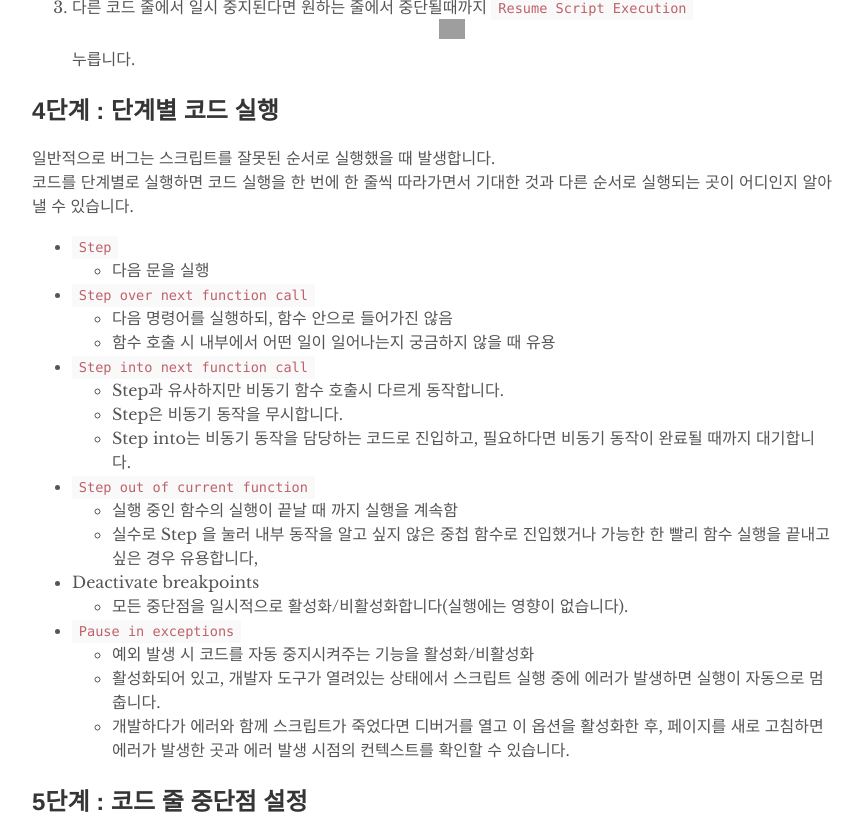
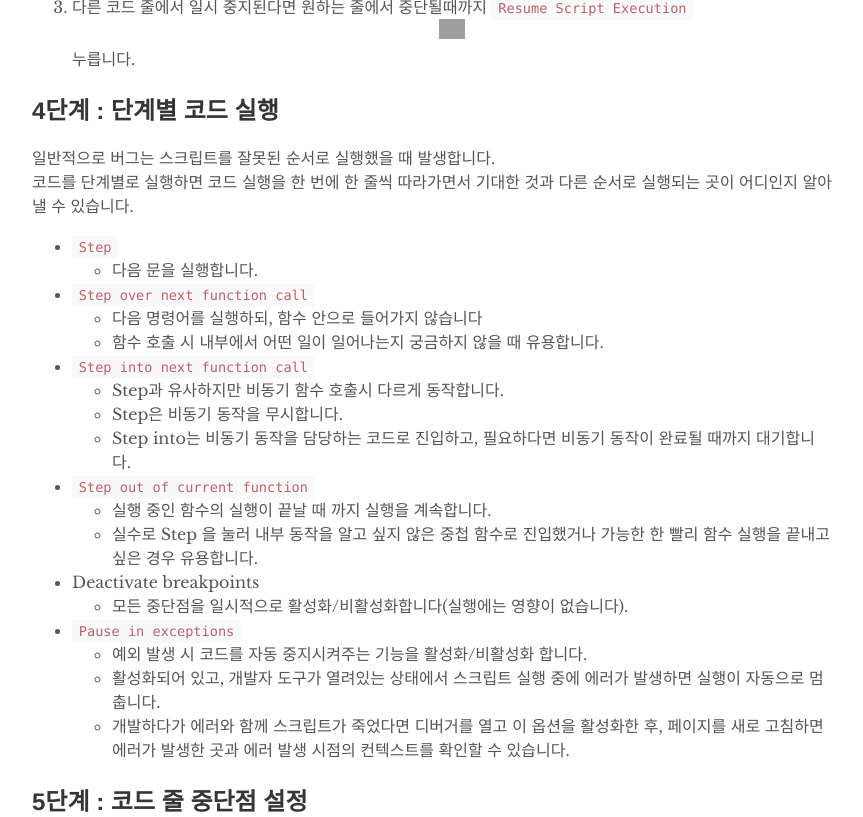
Before and after one commit to odini85/odini85.github.io, a Jekyll site: the page built from _posts/2020-05-06-Chrome-DevTools에서-자바스크립트-디버깅-시작하기.md, in a window 1280 px wide and 1400 px high, scrolled down 2096 px, cut to the strip 0-817 px from the top of the window. Shown: the whole strip, without its empty margins (208-1071 px from the left). Built offline with Jekyll 4.4.1, drawn with Linux system fonts in a browser that asks for light colours; our own code applies the rules of GitHub Pages for plain Markdown files; some of the changed text lies outside the part shown; grey boxes are pictures that could not be loaded.

Commit message:
크롬 자바스크립트 디버깅 게시글 수정

```diff
--- a/_posts/2020-05-06-Chrome-DevTools에서-자바스크립트-디버깅-시작하기.md
+++ b/_posts/2020-05-06-Chrome-DevTools에서-자바스크립트-디버깅-시작하기.md
@@ -50,21 +50,21 @@ console.log보다 나은 점
 코드를 단계별로 실행하면 코드 실행을 한 번에 한 줄씩 따라가면서 기대한 것과 다른 순서로 실행되는 곳이 어디인지 알아낼 수 있습니다.
 
 - `Step`
-  - 다음 문을 실행
+  - 다음 문을 실행합니다.
 - `Step over next function call`
-  - 다음 명령어를 실행하되, 함수 안으로 들어가진 않음
-  - 함수 호출 시 내부에서 어떤 일이 일어나는지 궁금하지 않을 때 유용
+  - 다음 명령어를 실행하되, 함수 안으로 들어가지 않습니다
+  - 함수 호출 시 내부에서 어떤 일이 일어나는지 궁금하지 않을 때 유용합니다.
 - `Step into next function call`
   - Step과 유사하지만 비동기 함수 호출시 다르게 동작합니다.
   - Step은 비동기 동작을 무시합니다.
   - Step into는 비동기 동작을 담당하는 코드로 진입하고, 필요하다면 비동기 동작이 완료될 때까지 대기합니다.
 - `Step out of current function`
-  - 실행 중인 함수의 실행이 끝날 때 까지 실행을 계속함
-  - 실수로 Step 을 눌러 내부 동작을 알고 싶지 않은 중첩 함수로 진입했거나 가능한 한 빨리 함수 실행을 끝내고 싶은 경우 유용합니다,
+  - 실행 중인 함수의 실행이 끝날 때 까지 실행을 계속합니다.
+  - 실수로 Step 을 눌러 내부 동작을 알고 싶지 않은 중첩 함수로 진입했거나 가능한 한 빨리 함수 실행을 끝내고 싶은 경우 유용합니다.
 - Deactivate breakpoints
   - 모든 중단점을 일시적으로 활성화/비활성화합니다(실행에는 영향이 없습니다).
 - `Pause in exceptions`
-  - 예외 발생 시 코드를 자동 중지시켜주는 기능을 활성화/비활성화
+  - 예외 발생 시 코드를 자동 중지시켜주는 기능을 활성화/비활성화 합니다.
   - 활성화되어 있고, 개발자 도구가 열려있는 상태에서 스크립트 실행 중에 에러가 발생하면 실행이 자동으로 멈춥니다.
   - 개발하다가 에러와 함께 스크립트가 죽었다면 디버거를 열고 이 옵션을 활성화한 후, 페이지를 새로 고침하면 에러가 발생한 곳과 에러 발생 시점의 컨텍스트를 확인할 수 있습니다.
 
@@ -80,7 +80,7 @@ console.log보다 나은 점
 ### 방법 1. Scope 창
 
 코드 줄에서 일시 중지하면 `Scope` 창에 현재 정의된 로컬 및 전역 변수가 무엇인지 각 변수의 값과 함께 표시합니다.<br />
-가까운 변수가 있는 경우에는 이것도 표시합니다. 변수 값을 편집하려면 더블클릭합니다
+가까운 변수가 있는 경우에는 이것도 표시합니다. 변수 값을 편집하려면 더블클릭합니다.
 
 ### 방법 2: Watch Expressions
 
```
